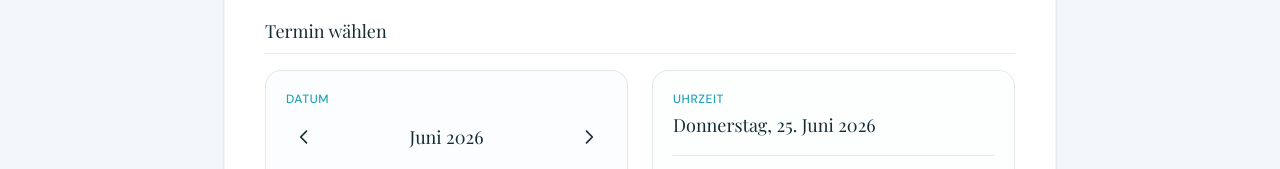
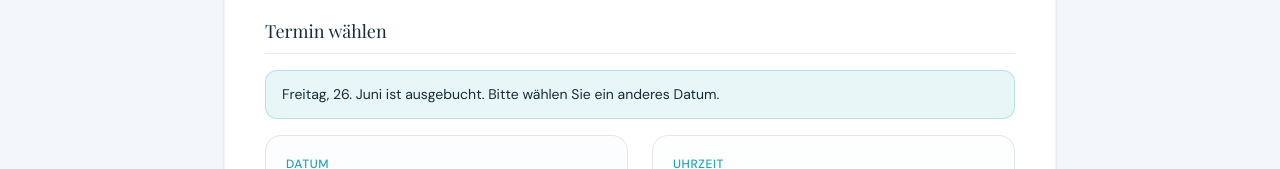
Before and after one commit to ManikasEv/labellaelenaui, a React (Vite) app: page /reservierung in a window 1280 px wide. Shown: the part 745-914 px from the top of the page. Built offline with nearby package versions, Linux system fonts and the light colour scheme; no server answers; a web font is replaced by a local one.

Commit message:
first commit

```diff
--- a/src/components/ReservationCalendar.jsx
+++ b/src/components/ReservationCalendar.jsx
@@ -1,4 +1,5 @@
 import { useMemo, useState } from 'react'
+import { getBlockedDateNotice } from '../data/blockedDateNotices'
 import {
   toLocalDateStr,
   isClosedOnDate,
@@ -138,8 +139,11 @@ export default function ReservationCalendar({ value, onChange, blockedDates = []
           const today = dateStr === toLocalDateStr(new Date())
           const clickable = state === 'available'
 
+          const blockedNotice = getBlockedDateNotice(dateStr)
           const ariaLabel = state === 'closed'
-            ? `${dateStr}, geschlossen`
+            ? blockedNotice || (blockedDates.includes(dateStr)
+              ? `${dateStr}, keine Reservierungen möglich`
+              : `${dateStr}, geschlossen`)
             : state === 'past'
               ? `${dateStr}, vergangen`
               : dateStr
@@ -155,9 +159,10 @@ export default function ReservationCalendar({ value, onChange, blockedDates = []
               aria-selected={selected}
               title={
                 state === 'closed'
-                  ? blockedDates.includes(dateStr)
-                    ? 'Keine Reservierungen möglich'
-                    : 'Ruhetag — Restaurant geschlossen'
+                  ? getBlockedDateNotice(dateStr) ||
+                    (blockedDates.includes(dateStr)
+                      ? 'Keine Reservierungen möglich'
+                      : 'Ruhetag — Restaurant geschlossen')
                   : undefined
               }
               className={[
--- a/src/components/ReservationForm.jsx
+++ b/src/components/ReservationForm.jsx
@@ -1,6 +1,7 @@
 import { useState, useMemo, useEffect } from 'react'
 import { submitReservation } from '../api/reservations'
 import { fetchPublicBlockedDates } from '../api/blockedDates'
+import { getActiveBlockedDateNotices } from '../data/blockedDateNotices'
 import { getAvailableDates, getTimeSlotsForDate } from '../data/openingHours'
 import ReservationCalendar from './ReservationCalendar'
 import ReservationTimePicker from './ReservationTimePicker'
@@ -67,6 +68,7 @@ export default function ReservationForm({ onSuccess }) {
   )
 
   const totalGuests = form.adults + form.kids
+  const blockedDateNotices = getActiveBlockedDateNotices()
 
   const update = (field) => (e) => {
     setForm((prev) => ({ ...prev, [field]: e.target.value }))
@@ -207,6 +209,16 @@ export default function ReservationForm({ onSuccess }) {
           </FormSection>
 
           <FormSection title="Termin wählen">
+            {blockedDateNotices.length > 0 && (
+              <div
+                className="rounded-xl border border-terracotta/25 bg-terracotta/10 px-4 py-3 text-sm leading-relaxed text-charcoal"
+                role="status"
+              >
+                {blockedDateNotices.map((notice) => (
+                  <p key={notice.date}>{notice.message}</p>
+                ))}
+              </div>
+            )}
             <div className="grid min-w-0 gap-6 lg:grid-cols-2 lg:items-start">
               <ReservationCalendar
                 value={form.date}
--- /dev/null
+++ b/src/data/blockedDateNotices.js
@@ -0,0 +1,27 @@
+const blockedDateNotices = [
+  {
+    date: '2026-06-26',
+    message:
+      'Freitag, 26. Juni ist ausgebucht. Bitte wählen Sie ein anderes Datum.',
+    visibleUntil: '2026-06-27',
+  },
+]
+
+function parseLocalDate(isoDate) {
+  const [year, month, day] = isoDate.split('-').map(Number)
+  return new Date(year, month - 1, day)
+}
+
+function isNoticeVisible(notice, now = new Date()) {
+  return now < parseLocalDate(notice.visibleUntil)
+}
+
+export function getActiveBlockedDateNotices(now = new Date()) {
+  return blockedDateNotices.filter((notice) => isNoticeVisible(notice, now))
+}
+
+export function getBlockedDateNotice(dateStr, now = new Date()) {
+  const notice = blockedDateNotices.find((entry) => entry.date === dateStr)
+  if (!notice || !isNoticeVisible(notice, now)) return null
+  return notice.message
+}
```
